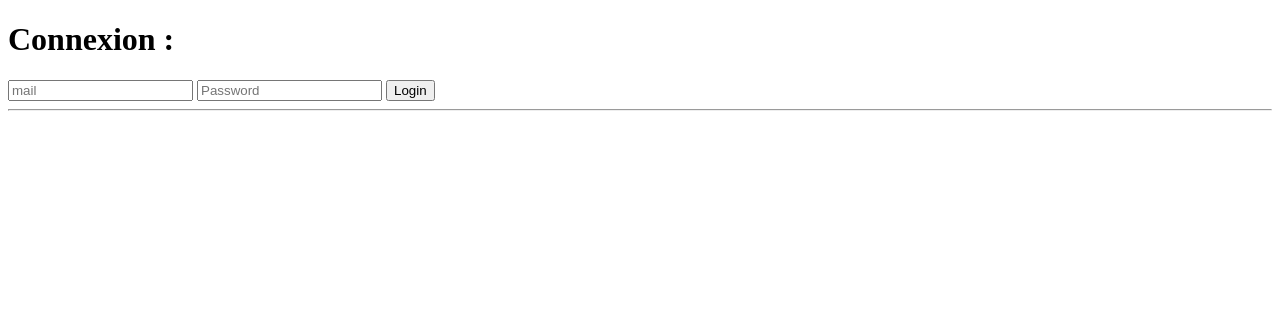
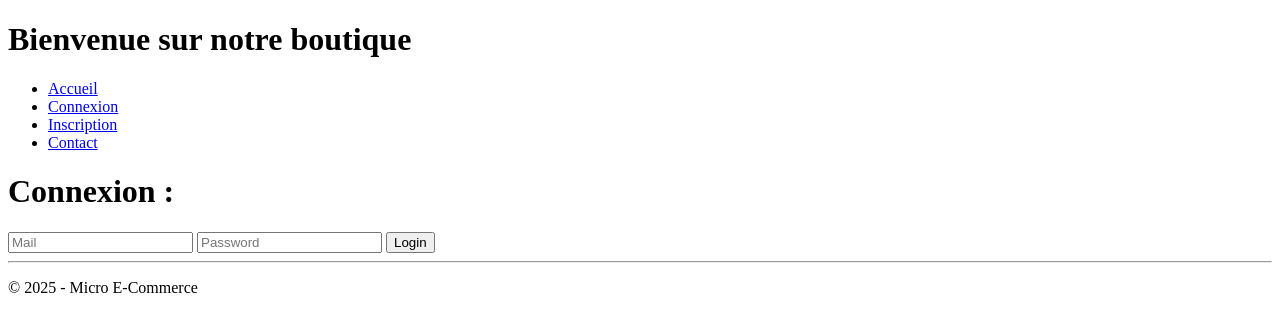
Before and after one commit to MPSBeats/OWASP-Site-ECommerce, a PHP site: template views/login.php in a window 1280 px wide. Shown: the top 332 px of the page. Run offline with PHP 8.4, Linux system fonts and the light colour scheme; the template is opened without the code that fills it, so the values that code supplies are empty; some libraries are stand-ins or nearby versions.

Commit message:
fix header

```diff
--- a/views/login.php
+++ b/views/login.php
@@ -20,7 +20,7 @@ if ($_SERVER['REQUEST_METHOD'] === 'POST') {
             // Connexion réussie, redirection vers la page de profil
             $_SESSION['mail'] = $loggedInUser['mail'];
 
-            header("Location: index.php?page=profile");
+            header("Location: index.php?page=home");
             exit();
         } else {
             // Connexion échouée, message d'erreur
@@ -38,7 +38,7 @@ if ($_SERVER['REQUEST_METHOD'] === 'POST') {
     <?php endif; ?>
     <div class="container">
         <form action="index.php?page=login" method="post">
-            <input type="text" name="mail" placeholder="mail" required>
+            <input type="text" name="mail" placeholder="Mail" required>
             <input type="password" name="password" placeholder="Password" required>
             <button type="submit">Login</button>
         </form>
--- a/views/partials/footer.php
+++ b/views/partials/footer.php
@@ -1,6 +1,6 @@
     <footer>
         <hr>
-
+        <p>&copy; 2025 - Micro E-Commerce</p>
     </footer>
     </body>
 
--- a/views/partials/header.php
+++ b/views/partials/header.php
@@ -11,15 +11,20 @@ $page = $_GET['page'] ?? 'home';
 <head>
     <meta charset="UTF-8">
     <meta name="viewport" content="width=device-width, initial-scale=1.0">
-    <title>Document</title>
+    <title>E-Commerce</title>
 </head>
 
 <body>
     <header>
+        <h1>Bienvenue sur notre boutique</h1>
         <nav>
-
+            <ul>
+                <li><a href="index.php?page=home">Accueil</a></li>
+                <li><a href="index.php?page=login">Connexion</a></li>
+                <li><a href="index.php?page=register">Inscription</a></li>
+                <li><a href="index.php?page=contact">Contact</a></li>
+            </ul>
         </nav>
     </header>
 </body>
-
 </html>
--- a/views/register.php
+++ b/views/register.php
@@ -43,7 +43,7 @@ if ($_SERVER['REQUEST_METHOD'] === 'POST') {
                 <option value="vendeur">Vendeur</option>
             </select>
             <button type="submit">S'inscrire</button>
-            <a href="login">Déjà inscrit ?</a>
+            <a href="index.php?page=login">Déjà inscrit ?</a>
         </form>
     </div>
 </main>
```
Also changed, not shown: public/index.php (renamed from public/assets/index.php).
